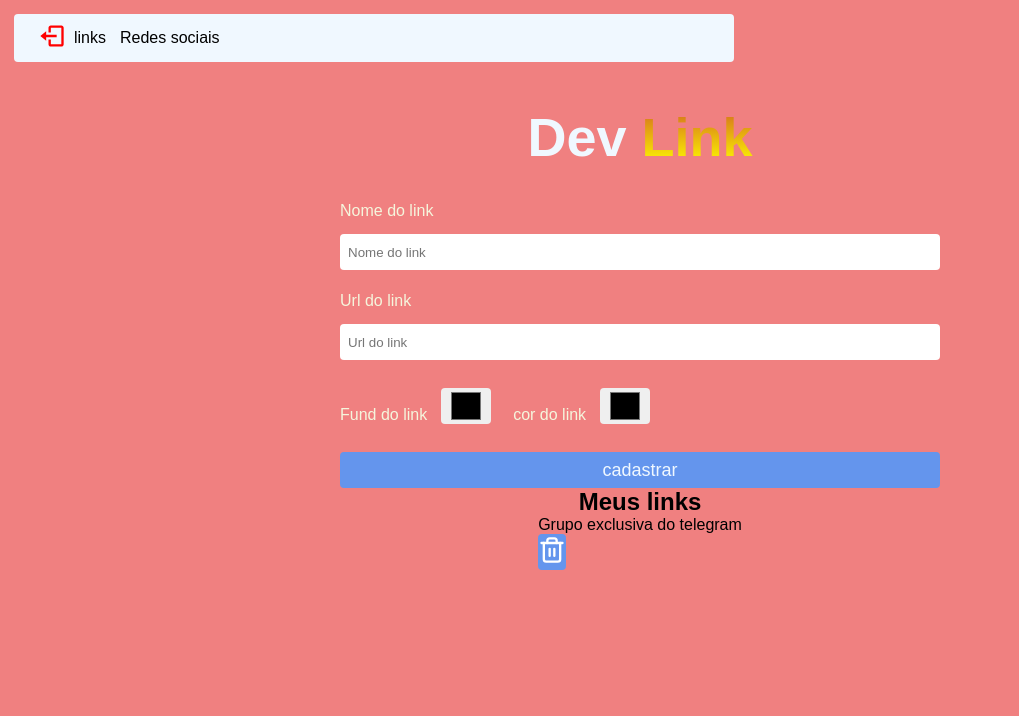
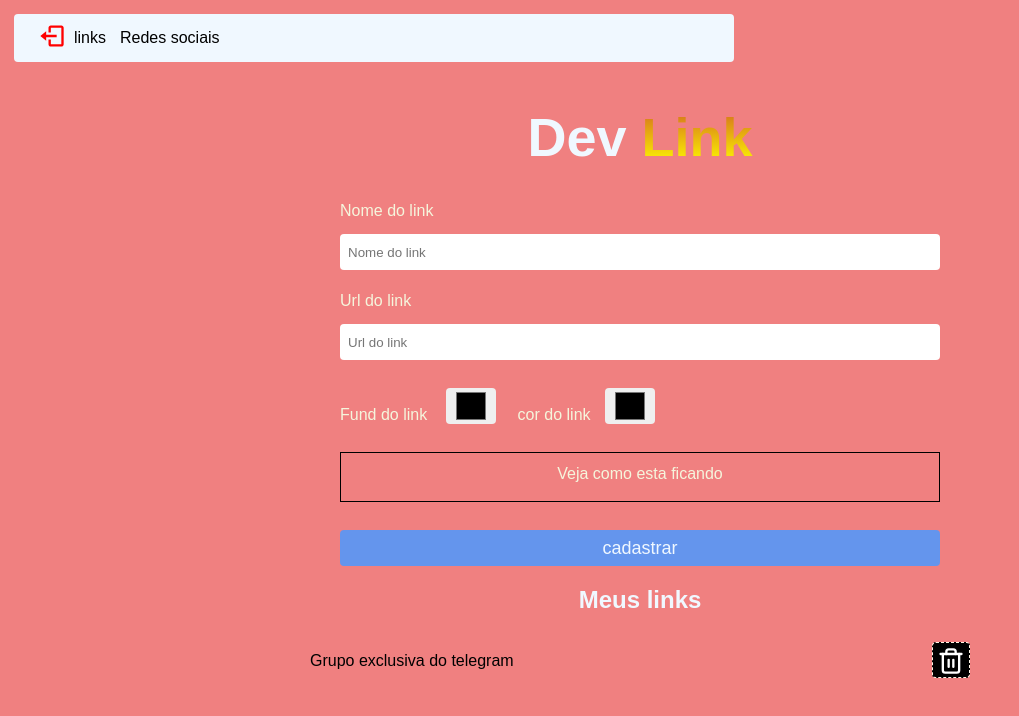
Before and after one commit to tainamiranda2/devlink, a React (Vite) app: page /admin in a window 1280 px wide. Shown: the top 716 px of the page, without its empty margins (0-1019 px from the left). Built offline with nearby package versions, Linux system fonts and the light colour scheme; no server answers.

Commit message:
incrementanod mias coisas

```diff
--- a/src/pages/admin/admin.css
+++ b/src/pages/admin/admin.css
@@ -18,3 +18,32 @@
 .right{
     margin-right: 14px;
 }
+.title{
+    color: aliceblue;
+    margin: 20px 0 14px 0;
+}
+.previws{
+    margin:  0 0 28px 0;
+    padding: 4px;
+    border: 1.5px solid #000;
+    display: flex;
+    align-items: center;
+    flex-direction: column;
+    justify-content: center;
+    padding: 4px;
+}
+.links{
+   width: 90%;
+   max-width: 660px;
+   display: flex;
+    align-items: center;
+    flex-direction: row;
+   padding: 14px 8px;
+   justify-content: space-between;
+}
+.btn-delete{
+    border: 1.5px dashed oldlace;
+    color: aliceblue;
+    background-color: black;
+    padding: 4px;
+}
--- a/src/pages/admin/admin.jsx
+++ b/src/pages/admin/admin.jsx
@@ -5,7 +5,14 @@ import { Button } from "../../components/button/button";
 import './admin.css'
 
 import {FiTrash2} from 'react-icons/fi'
+import { useState } from "react";
 export default function Admin(){
+    const [nameInput, setNameInput]=useState("")
+    const [urlInput, seturlInput]=useState("")
+    const [backgroundColorInput, setbackgroundColorInput]=useState("#fff")
+    const [textColorInput, settextColorInput]=useState("#000")
+
+   //previwe
     return(
         <>
         <Header/>
@@ -14,23 +21,47 @@ export default function Admin(){
 
         <form  className="form">
             <label  className="label">Nome do link</label>
-            <Input type="text" placeholder="Nome do link"/>
+            <Input
+            type="text"
+            name="nameInput"
+            placeholder="Nome do link"
+            value={nameInput}
+            onChange={(e)=>setNameInput(e.target.value)}
+            />
             <label  className="label">Url do link</label>
-            <Input type="url" placeholder="Url do link"/>
+            <Input
+            type="url"
+            placeholder="Url do link"
+            value={urlInput}
+            onChange={(e)=>seturlInput(e.target.value)}
+            />
             <section className="container-colors">
                 <div>
-<label className="label right">Fund do link</label>
-<Input type="color"/>
+        <label className="label right">  Fund do link  </label>
+            <Input type="color"
+            value={backgroundColorInput}
+            onChange={(e)=>setbackgroundColorInput(e.target.value)}
+            />
                 </div>
                 <div>
-<label className="label right">cor do link</label>
-<Input type="color"/>
+        <label className="label right">cor do link</label>
+                <Input type="color"
+                value={textColorInput}
+                onChange={(e)=>settextColorInput(e.target.value)}
+                />
                 </div>
             </section>
+            <div className="previws">
+            <label className="label">Veja como esta ficando</label>
+            <article className="list" style={{backgroundColor: backgroundColorInput}}>
+            <p style={{color: textColorInput}}> {nameInput}</p>
+            </article>
+            </div>
+
            <Button text="cadastrar"/>
         </form>
         <h2 className="title">Meus links</h2>
-        <article>
+        <article className="links">
             <p>Grupo exclusiva do telegram</p>
             <div>
                 <button  className="btn-delete">
```
